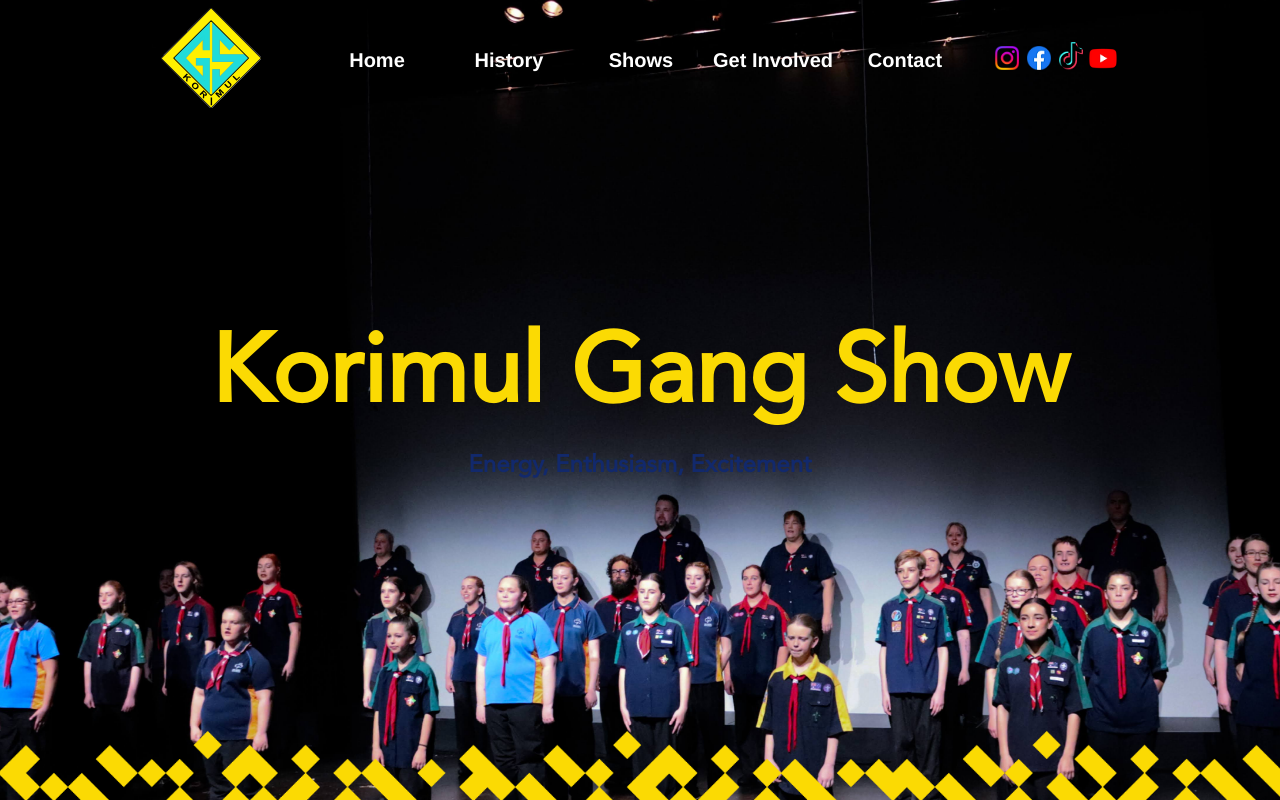
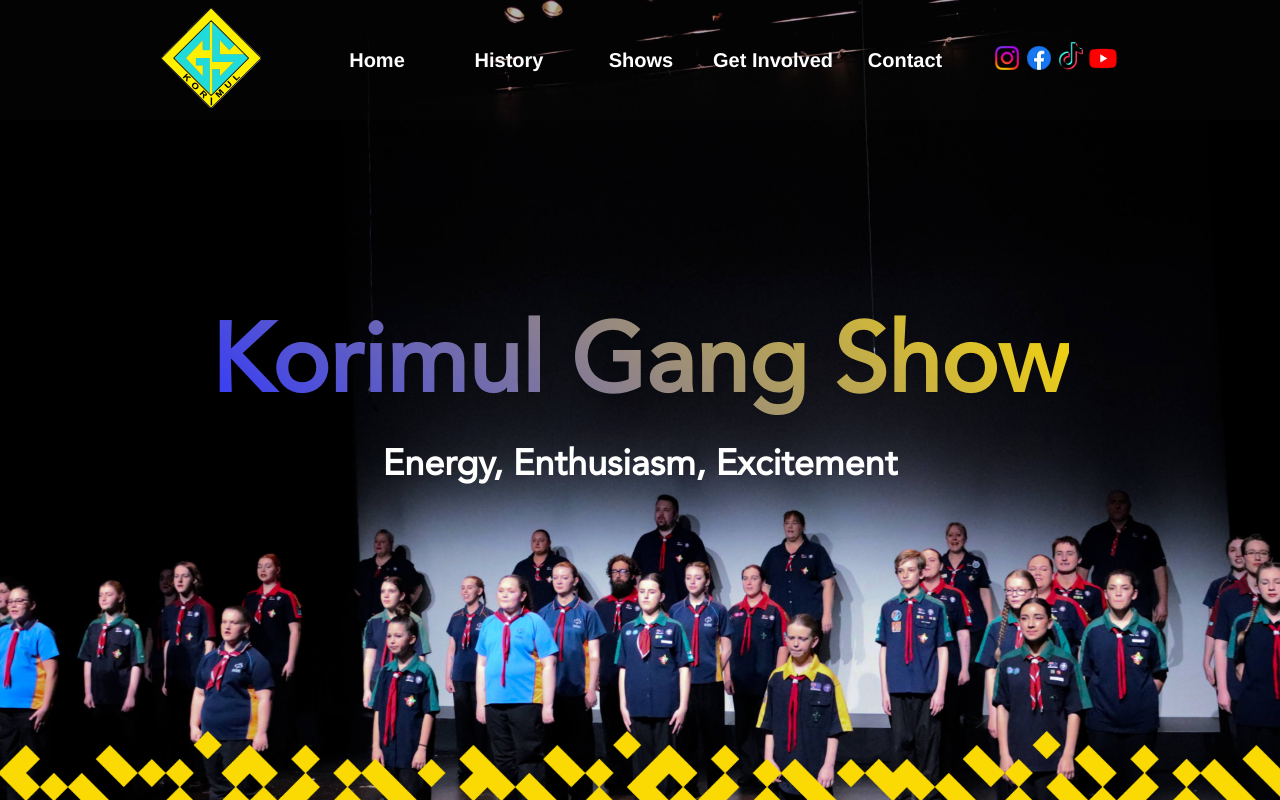
Before and after one commit to ClearyCoding/korimulgangshow.com, a plain HTML site: page index.html in a window 1280 px wide. Drawn offline with Linux system fonts and the light colour scheme.

Commit message:
Colourful Title, Hover Effects On Header

```diff
--- a/assets/styles/header.css
+++ b/assets/styles/header.css
@@ -11,6 +11,7 @@ header {
     flex-direction: row;
     z-index: 255;
     transition: height 0.4s, opacity 0.4s;
+    background-color: rgba(11, 11, 11, 0.3);
 }
 header .logo {
     height: 100px;
@@ -35,7 +36,8 @@ header nav h2 {
     transition: color 0.25s;
 }
 header nav h2:hover {
-    color: darkred;
+    color: #fbda03;
+    text-shadow: 2px 2px rgba(48, 55, 255, 0.7), -1px -1px rgba(48, 55, 255, 0.7);
 }
 header .navbar-socials {
     display: flex;
--- a/assets/styles/sections.css
+++ b/assets/styles/sections.css
@@ -1,5 +1,5 @@
 .backdrop-title {
-    background-image: url("/assets/images/GangShow/GangShow2022/IMG_1451.jpg");
+    background-image: url("/assets/images/backdrops/title.jpg");
     height: 120%;
 }
 .void-title {
@@ -15,9 +15,16 @@
 .void-title h1 {
     color: #fbda03;
 }
+.void-title h1 {
+    background-color: #f3ec78;
+    background-image: linear-gradient(45deg, #3037ff, #fbda03);
+    background-size: 100%;
+    -webkit-background-clip: text;
+    -webkit-text-fill-color: transparent;
+}
 .void-title h2 {
-    color: #12296c;
     padding-bottom: 100px;
+    font-size: 2.25rem;
 }
 .transition {
     aspect-ratio: 8.79 / 1;
--- a/index.html
+++ b/index.html
@@ -35,11 +35,13 @@
             <h2>Who Are We?</h2>
             <p>
                 Korimul Gang Show is produced by Scouts and Guides from the Illawarra region. It is variety theatre at its best with song and dance routines, comedy sketches and other performance pieces. All performers are members of the Scouting and Guides movements, be they leaders or youth members, as are the majority of the organisers and stage crew.
+                <br>
                 Like all amateur theatre groups the Gang Show runs on a shoe-string budget while still producing theatre of very high quality. This is due to the dedication, hard work and, most especially, teamwork of the participants. This illustrates the purpose of Gang Show, which is to allow the Guides and Scouts to work together while having fun. At Gang Show a good time is always had by all be they in the audience, the cast or the crew.
+                <br>
                 Why not make attendance at Gang Show a highlight of your group’s program for the year. Come and see, and support, the Performing Arts side of Scouting and Guiding. Make it a family event and have your youth members invite family and friends. Great entertainment is guaranteed.
             </p>
             <article class="void void-title">
-                <h1>Korimul Gang Show</h1>
+                <h1><span>Korimul</span> Gang Show</h1>
                 <h2>Energy, Enthusiasm, Excitement</h2>
             </article>
         </article>
```
Also changed, not shown: assets/images/backdrops/title.jpg (added), assets/images/branding/Korimul - Copy.png (added).
